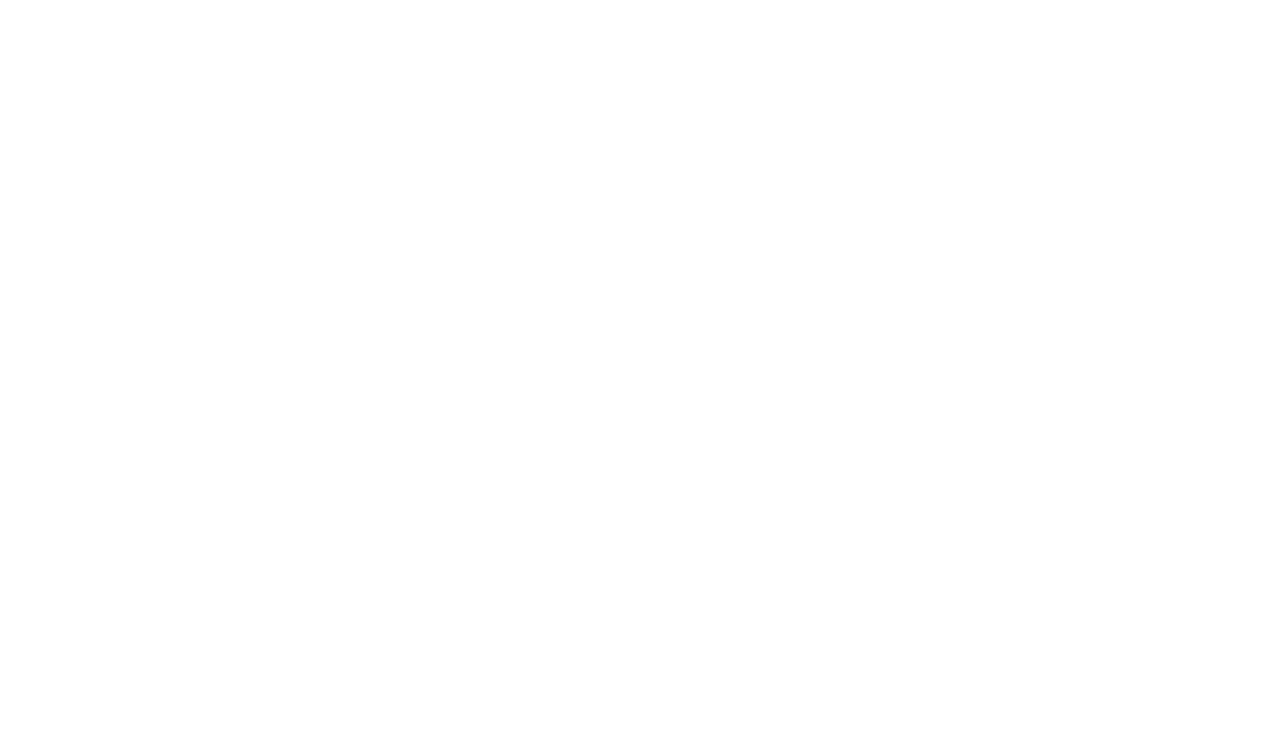
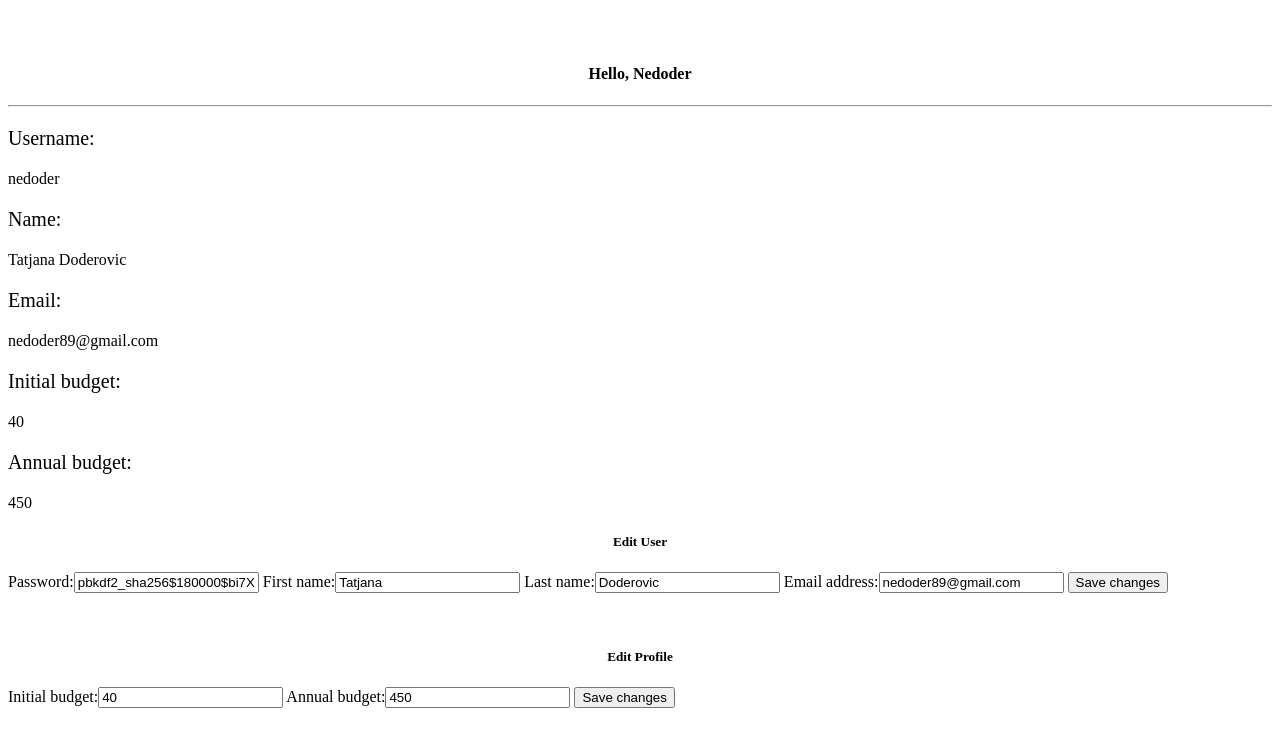
Before and after one commit to nedoder/motivo-backend, a Django app: page /testing in a window 1280 px wide. Before the commit the part shown is empty. Shown: the top 747 px of the page. Run offline with Django 3.2, Linux system fonts and the light colour scheme; a user stored in the database is signed in; data comes from the database, SQL or seed files in the repository; both versions use the stored data as it was after the commit.

Commit message:
added template

```diff
--- a/motivo/views.py
+++ b/motivo/views.py
@@ -4,9 +4,11 @@ from .serializers import UserSerializer
 from .models import Profile
 
 from .forms import NewUserForm, UserForm, ProfileForm
-from django.shortcuts import render
+from django.shortcuts import render, redirect
 
 from rest_framework.permissions import IsAuthenticated
+
+from django.contrib import messages
 
 class UserViewSet(viewsets.ModelViewSet):
 	permission_classes = (IsAuthenticated,)
@@ -14,6 +16,18 @@ class UserViewSet(viewsets.ModelViewSet):
 	serializer_class = UserSerializer
 
 def userpage(request):
+	if request.method == "POST":
+		user_form = UserForm(request.POST, instance=request.user)
+		profile_form = ProfileForm(request.POST, instance=request.user.profile)
+		if user_form.is_valid():
+			user_form.save()
+			messages.success(request, ('Your profile was successfully updated!'))
+		elif profile_form.is_valid():
+			profile_form.save()
+			messages.success(request, ('Your wishlist was successfully updated!'))
+		else:
+			messages.error(request, ('Unable to complete request'))
+		return redirect("userpage")
 	user_form = UserForm(instance=request.user)
 	profile_form = ProfileForm(instance=request.user.profile)
 	return render(request=request, template_name="test.html", context={"user":request.user, "user_form":user_form, "profile_form":profile_form })
--- a/practice/settings.py
+++ b/practice/settings.py
@@ -38,7 +38,8 @@ INSTALLED_APPS = [
     'django.contrib.sessions',
     'django.contrib.messages',
     'django.contrib.staticfiles',
-    'rest_framework'
+    'rest_framework',
+    'rest_framework.authtoken',
 ]
 
 MIDDLEWARE = [
@@ -125,6 +126,6 @@ STATIC_URL = '/static/'
 
 # REST_FRAMEWORK = {
 #     'DEFAULT_AUTHENTICATION_CLASSES': [
-#         'rest_framework_simplejwt.authentication.JWTAuthentication',
+#         'rest_framework.authentication.TokenAuthentication',
 #     ],
 # }
--- a/templates/test.html
+++ b/templates/test.html
@@ -2,6 +2,46 @@
 
 	{% block content %}
 
+		<br><br>
+			<div>
+					<div>
+						<div>
+							<h4 style="text-align:center;">Hello, {{ user.username|title }}</h4>
+			      			<hr>
+			    			<div>
+			    				<p style="font-size: 20px">Username:</p>
+			    				<p>{{ user.username }}</p>
+			    				<p style="font-size: 20px">Name:</p>
+				  				<p>{{ user.first_name }} {{ user.last_name }}</p>
+				  				<p style="font-size: 20px">Email:</p>
+				  				<p>{{ user.email }} </p>
+								<p style="font-size: 20px">Initial budget:</p>
+								<p>{{ user.profile.initial_budget }} </p>
+								<p style="font-size: 20px">Annual budget:</p>
+								<p>{{ user.profile.annual_budget }} </p>
+							</div>
+						</div>
+					</div>
+				    <div>
+						<h5 style="text-align:center;">Edit User</h5>
+						<form method="post">
+							{% csrf_token %}
+							{{ user_form }}
+							<button type="submit">Save changes</button>
+						</form>
+					</div>
+				    <br>
+					<div>
+						<h5 style="text-align:center;">Edit Profile</h5>
+						<form method="post">
+							{% csrf_token %}
+							{{ profile_form }}
+							<button type="submit">Save changes</button>
+						</form>
+					</div>
+				    <br>
+
+			</div>
 
 
 	{% endblock %}
```
Also changed, not shown: db.sqlite3.
